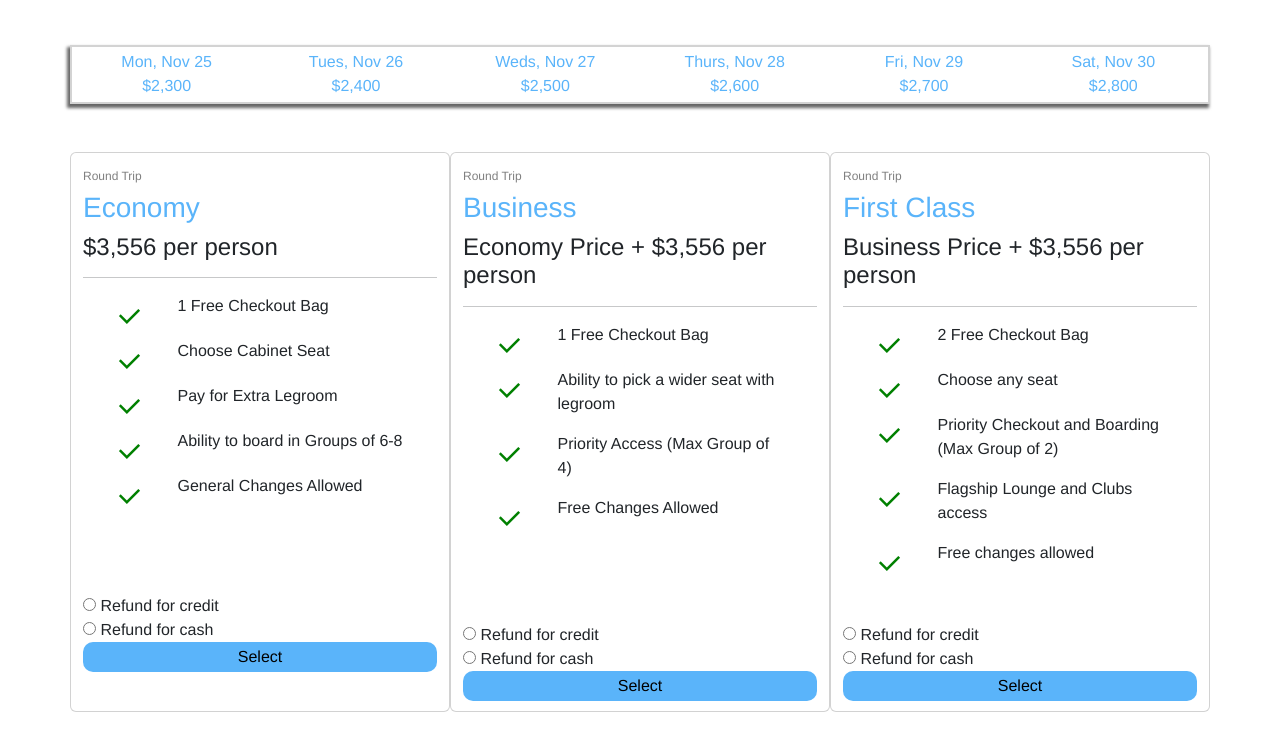
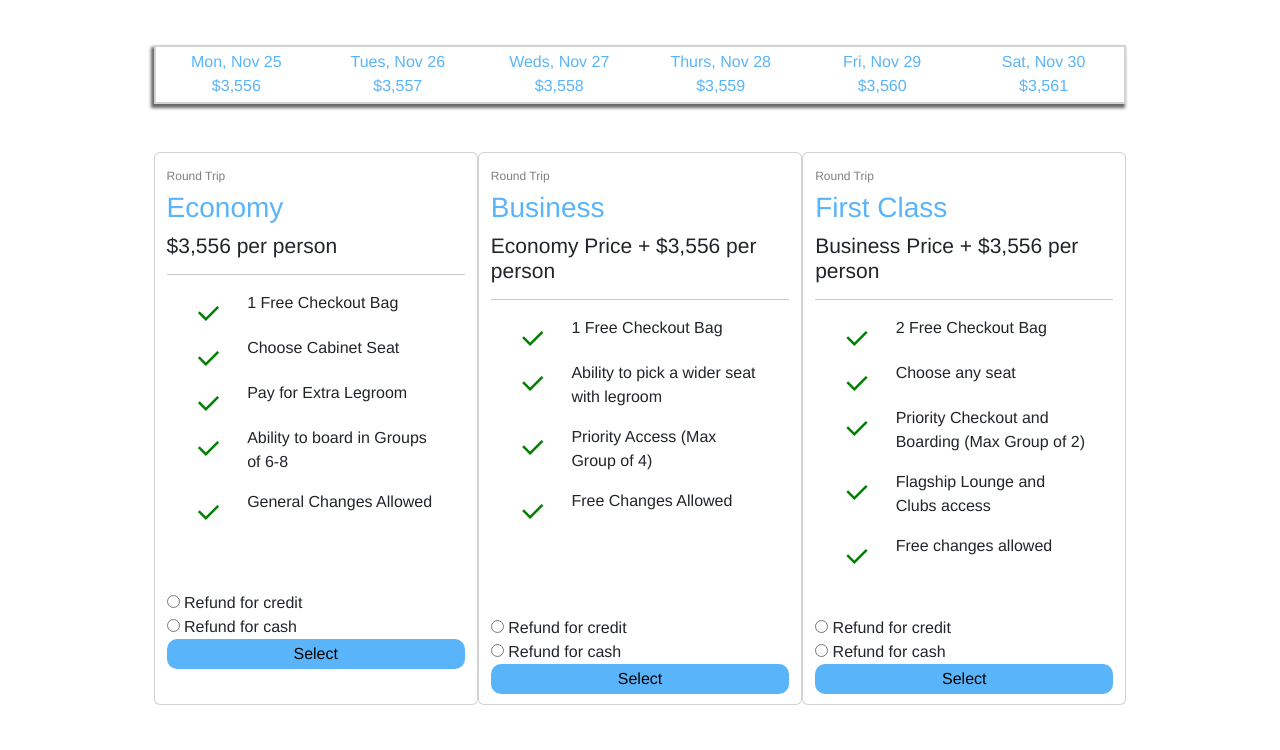
Before and after one commit to Aellantis/Space-Cat-Final-Project, a plain HTML site: page Pages/Reservation/reservation.html in a window 1280 px wide. Shown: the part 284-1034 px from the top of the page. Drawn offline with nearby package versions, Linux system fonts and the light colour scheme.

Commit message:
margins and buttons

```diff
--- a/Pages/Info/info.css
+++ b/Pages/Info/info.css
@@ -3,7 +3,10 @@
     --dark-blue:  rgb(28, 126, 201);
     --darker-blue: rgb(17, 78, 125);
   }
-
+  .main-container {
+    margin-left: 12%;
+    margin-right: 12%;
+  }
   body {
       margin: 0;
       padding: 0;
--- a/Pages/Membership/membership.css
+++ b/Pages/Membership/membership.css
@@ -17,6 +17,10 @@
   --darker-blue: rgb(17, 78, 125);
 }
 
+.main-container {
+  margin-left: 12%;
+  margin-right: 12%;
+}
 .lb {
   background-color: var(--light-blue);
 }
@@ -70,3 +74,14 @@
   margin-right: 10px;
   font-size: 30px;
 }
+.header {
+  margin-left: -20px;
+}
+
+.items-container {
+  display: grid;
+  grid-template-columns: 1fr 1fr 1fr;
+  padding-left: 10%;
+  padding-right: 10%;
+  padding-top: 5%;
+}
--- a/Pages/Reservation/reservation.css
+++ b/Pages/Reservation/reservation.css
@@ -22,7 +22,10 @@ body {
   cursor:default;
 }
 
-
+.main-container {
+  margin-left: 12%;
+  margin-right: 12%;
+}
 /* filters */
 .dates-carousel-container .container {
   border: 2px solid lightgrey;
@@ -68,11 +71,12 @@ body {
   font-size: 12px;
   color: gray;
 }
-
 .card-info-head h3 {
   color: var(--light-blue);
 }
-
+.card-info-head h4 {
+  font-size: 21px;
+}
 .card-info-body {
   height: 300px;
 }
@@ -92,9 +96,12 @@ body {
   font-weight: 500;
   padding: 3px 0;
 }
-.select-btn a {
+.select-btn{
   text-decoration: none;
   color: black;
+}
+a {
+  text-decoration: none;
 }
 
 .ri-check-fill {
--- a/Pages/Reservation/reservation.html
+++ b/Pages/Reservation/reservation.html
@@ -21,6 +21,8 @@
   </head>
   <body>
     <div id="navbar"></div>
+
+    <div class="main-container">
       <main>
         <section class="title">
           <div class="container">
@@ -35,27 +37,27 @@
             <div class="row">
               <div class="date-item col-md-2">
                 Mon, Nov 25
-              <p>$2,300</p>
+                <p>$3,556</p>
               </div>
               <div class="date-item col-md-2">
                 Tues, Nov 26
-              <p>$2,400</p>
+                <p>$3,557</p>
               </div>
               <div class="date-item col-md-2">
                 Weds, Nov 27
-              <p>$2,500</p>
+                <p>$3,558</p>
               </div>
               <div class="date-item col-md-2">
                 Thurs, Nov 28
-              <p>$2,600</p>
+                <p>$3,559</p>
               </div>
               <div class="date-item col-md-2">
                 Fri, Nov 29
-              <p>$2,700</p>
+                <p>$3,560</p>
               </div>
               <div class="date-item col-md-2">
                 Sat, Nov 30
-              <p>$2,800</p>
+                <p>$3,561</p>
               </div>
             </div>
           </div>
@@ -103,9 +105,12 @@
                     <input type="radio" name="choice" /> Refund for cash
                   </label>
                 </div>
-              <div class="select-btn">
-                <a href="./../Confirmation/confirmation.html">Select</a>
-              </div>
+                <a
+                  href="./../Confirmation/confirmation.html"
+                  class="select-btn-container"
+                >
+                  <div class="select-btn">Select</div>
+                </a>
               </div>
               <div class="card col-md-4">
                 <div class="card-info-head">
@@ -144,9 +149,12 @@
                     <input type="radio" name="choice" /> Refund for cash
                   </label>
                 </div>
-              <div class="select-btn">
-                <a href="./../Confirmation/confirmation.html">Select</a>
-              </div>
+                <a
+                  href="./../Confirmation/confirmation.html"
+                  class="select-btn-container"
+                >
+                  <div class="select-btn">Select</div>
+                </a>
               </div>
               <div class="card col-md-4">
                 <div class="card-info-head">
@@ -189,11 +197,12 @@
                     <input type="radio" name="choice" /> Refund for cash
                   </label>
                 </div>
-              <div class="select-btn-container">
-                <div class="select-btn">
-                  <a href="./../Confirmation/confirmation.html">Select</a>
-                </div>
-              </div>
+                <a
+                  href="./../Confirmation/confirmation.html"
+                  class="select-btn-container"
+                >
+                  <div class="select-btn">Select</div>
+                </a>
               </div>
             </div>
             <div class="card-info-footer mt-5 mb-5">
@@ -202,25 +211,28 @@
                 🐾 Buy a reservation NOW! 🚀<br /><br />
               </h3>
               <p>
-              Where every kitty (and their human) dreams of exploring the stars!
+                Where every kitty (and their human) dreams of exploring the
+                stars!
               </p>
               <p>
                 ✨ Ready to book your purr-fect space adventure? Whether you're
                 chasing space mice on the Moon, basking in the glow of a solar
-              catnap, or climbing the Milky Way, we've got a seat just for you.
+                catnap, or climbing the Milky Way, we've got a seat just for
+                you.
               </p>
               <p>
                 Mission Details: 🐱 Cat-friendly cabins with zero-gravity
                 scratching posts.
               </p>
               <p>
-              🛸 Spacesuit rentals available in all sizes—tail holes included!🌌
-              Galactic treats for both felines and their humans.
+                🛸 Spacesuit rentals available in all sizes—tail holes
+                included!🌌 Galactic treats for both felines and their humans.
               </p>
             </div>
           </div>
         </section>
       </main>
+    </div>
     <div id="footer"></div>
 
     <!--Modals for Cart and Search DO NOT TOUCH-->
```
Also changed, not shown: Pages/Info/info.html (+24 -12 lines), Pages/Membership/membership.html (+11 -6 lines). Lines whose indentation alone changed are shown as unchanged.
